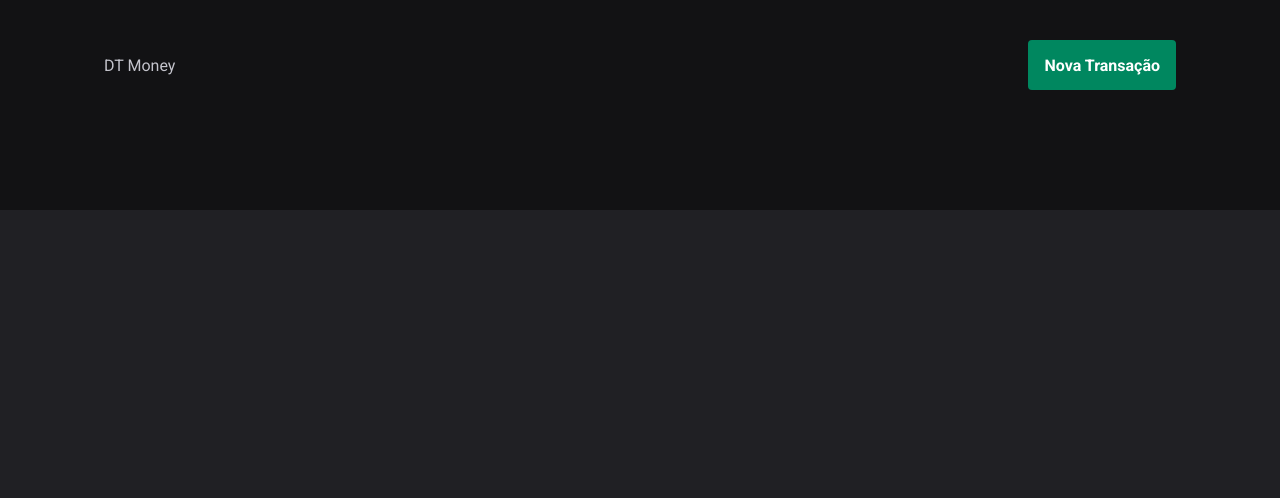
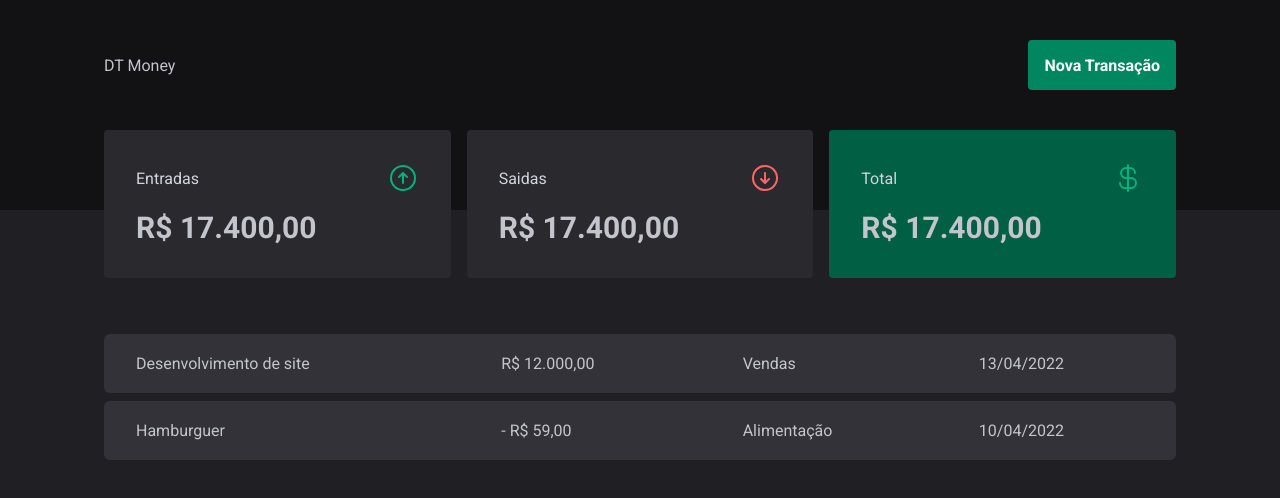
Before and after one commit to augustoteix0/DtMoney, a React (Vite) app: page / in a window 1280 px wide. Shown: the top 498 px of the page. Built offline with nearby package versions, Linux system fonts and the light colour scheme.

Commit message:
feat and style: transactions table created

```diff
--- a/package.json
+++ b/package.json
@@ -10,6 +10,7 @@
     "preview": "vite preview"
   },
   "dependencies": {
+    "@phosphor-icons/react": "^2.1.10",
     "@tailwindcss/vite": "^4.3.0",
     "react": "^19.2.6",
     "react-dom": "^19.2.6",
--- a/src/components/Header.tsx
+++ b/src/components/Header.tsx
@@ -1,7 +1,7 @@
 export function Header() {
     return (
         <div className="bg-base-background w-full pt-10 pb-30">
-            <div className="max-w-[1120px] mx-auto px-6 flex justify-between items-center">
+            <div className="MainContainer flex justify-between items-center">
                 <h1>DT Money</h1>
 
                 <button className="h-[50px] border-0 bg-green text-white font-bold px-4 transition-all rounded-sm cursor-pointer hover:bg-green-dark">Nova Transação</button>
--- a/src/components/Summary.tsx
+++ b/src/components/Summary.tsx
@@ -1,6 +1,31 @@
+import { ArrowCircleDownIcon, ArrowCircleUpIcon, CurrencyDollarIcon } from "@phosphor-icons/react";
+
 export function Summary() {
     return (
-        <div>
+        <div className="MainContainer grid grid-cols-3 gap-4 mt-[-5rem]">
+            <div className="SummaryCard">
+                <header className="HeaderSummaryCard">
+                    <span>Entradas</span>
+                    <ArrowCircleUpIcon size={32} className="text-green-light" />
+                </header>
+                <strong className="StrongSummaryCard">R$ 17.400,00</strong>
+            </div>
+
+            <div className="SummaryCard">
+                <header className="HeaderSummaryCard">
+                    <span>Saidas</span>
+                    <ArrowCircleDownIcon size={32} className="text-red-400" />
+                </header>
+                <strong className="StrongSummaryCard">R$ 17.400,00</strong>
+            </div>
+
+            <div className="SummaryCard bg-green-dark">
+                <header className="HeaderSummaryCard">
+                    <span>Total</span>
+                    <CurrencyDollarIcon size={32} className="text-green-light" />
+                </header>
+                <strong className="StrongSummaryCard">R$ 17.400,00</strong>
+            </div>
 
         </div>
     )
--- a/src/index.css
+++ b/src/index.css
@@ -35,5 +35,19 @@ body, input, textarea, button {
 }
 
 @layer components{
-
+  .SummaryCard {
+    @apply bg-base-shape-secundaria rounded-sm p-8
+  }
+  .HeaderSummaryCard{
+    @apply flex items-center justify-between text-gray-300
+  }
+  .StrongSummaryCard{
+    @apply block mt-4 text-3xl
+  }
+  .MainContainer{
+    @apply max-w-[1120px] mx-auto px-6 w-full
+  }
+  .TdTableTransactions{
+    @apply py-5 px-8 bg-base-shape-terciaria
+  }
 }
--- a/src/pages/Transactions.tsx
+++ b/src/pages/Transactions.tsx
@@ -1,9 +1,30 @@
 import { Header } from "../components/Header";
+import { Summary } from "../components/Summary";
 
 export function Transactions() {
     return (
         <div>
             <Header/>
+            <Summary/>
+
+            <div className="MainContainer mt-12">
+                <table className="w-full [border-collapse:separate] [border-spacing:0_0.5rem] mt-5">
+                    <tbody>
+                        <tr>
+                            <td className="TdTableTransactions rounded-tl-md rounded-bl-md">Desenvolvimento de site</td>
+                            <td className="TdTableTransactions">R$ 12.000,00</td>
+                            <td className="TdTableTransactions">Vendas</td>
+                            <td className="TdTableTransactions rounded-tr-md rounded-br-md">13/04/2022</td>
+                        </tr>
+                        <tr>
+                            <td className="TdTableTransactions rounded-tl-md rounded-bl-md">Hamburguer</td>
+                            <td className="TdTableTransactions">- R$ 59,00</td>
+                            <td className="TdTableTransactions">Alimentação</td>
+                            <td className="TdTableTransactions rounded-tr-md rounded-br-md">10/04/2022</td>
+                        </tr>
+                    </tbody>
+                </table>
+            </div>
         </div>
     )
 }
```
Also changed, not shown: 1 other file (tests, documents, lock files or other folders).
